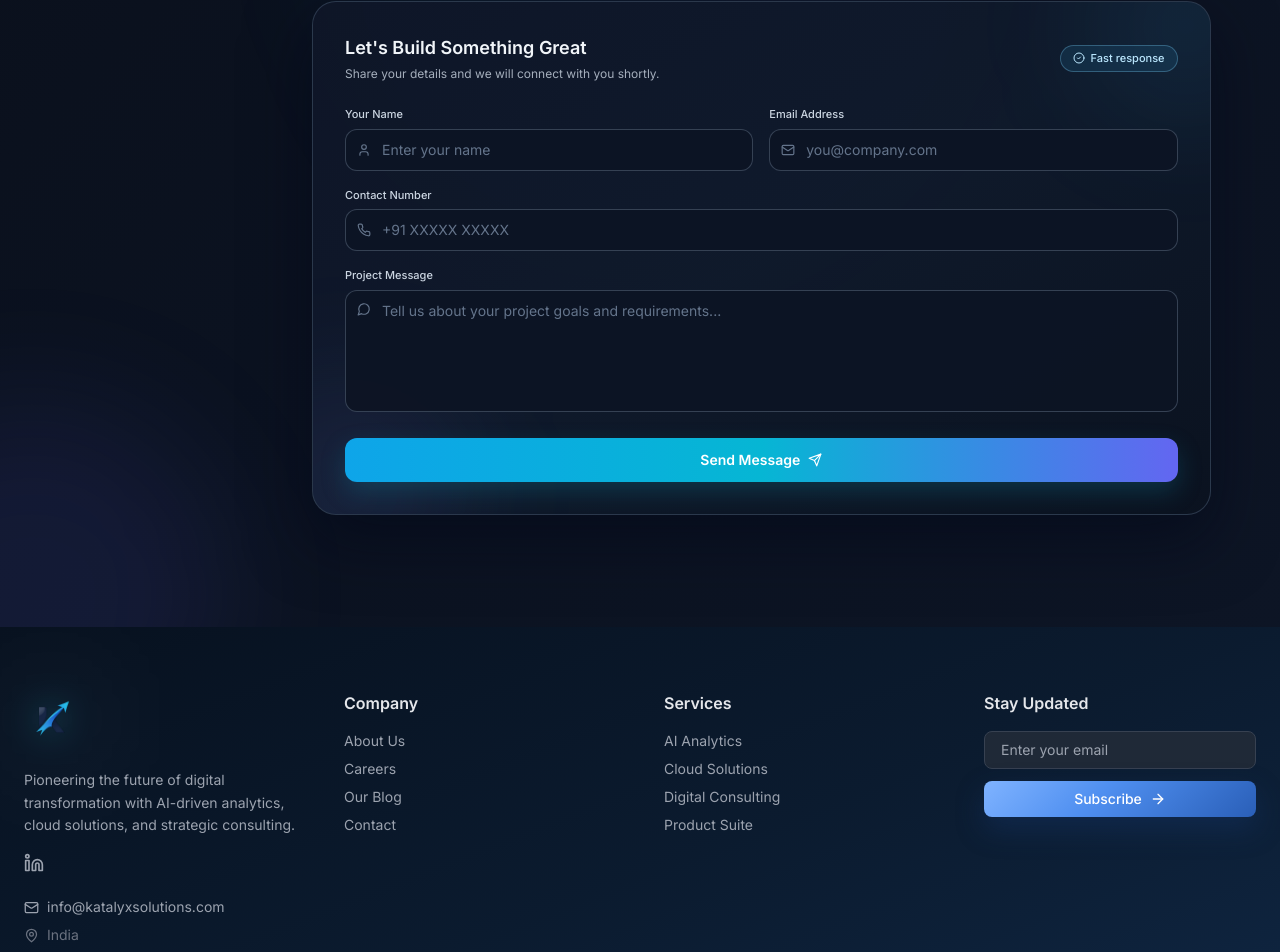
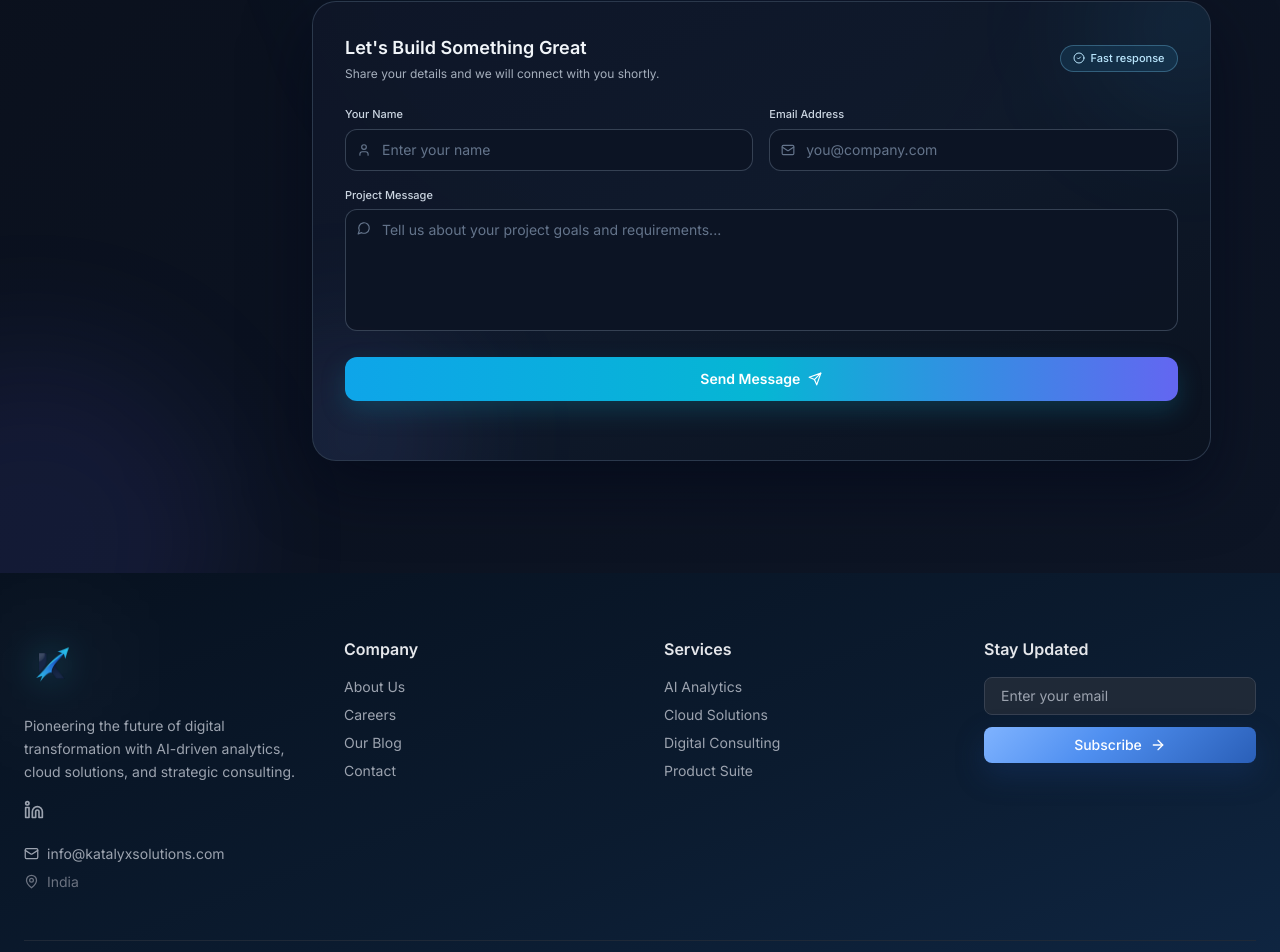
Before and after one commit to vish4lsharma/katalyxsolution, a React (Vite) app: page /contact in a window 1280 px wide. Shown: the part 753-1705 px from the top of the page. Built offline with nearby package versions, Linux system fonts and the light colour scheme; no server answers.

Commit message:
removed contact field from contact form

```diff
--- a/src/pages/Contact.jsx
+++ b/src/pages/Contact.jsx
@@ -258,7 +258,6 @@ const Contact = () => {
     const [formData, setFormData] = useState({
         name: '',
         email: '',
-        contact: '',
         message: '',
     });
 
@@ -288,7 +287,7 @@ const Contact = () => {
         await new Promise((resolve) => setTimeout(resolve, 900));
 
         setSubmitStatus('success');
-        setFormData({ name: '', email: '', contact: '', message: '' });
+        setFormData({ name: '', email: '', message: '' });
         setIsSubmitting(false);
     };
 
@@ -464,22 +463,6 @@ const Contact = () => {
                                     </div>
 
                                     <label className="mt-4 block">
-                                        <span className="mb-1.5 block text-[11px] font-medium text-slate-300" style={{ fontFamily: 'Inter, sans-serif' }}>Contact Number</span>
-                                        <div className="relative">
-                                            <Phone size={14} className="absolute left-3 top-1/2 -translate-y-1/2 text-slate-500" />
-                                            <input
-                                                type="text"
-                                                name="contact"
-                                                value={formData.contact}
-                                                onChange={handleInputChange}
-                                                required
-                                                placeholder="+91 XXXXX XXXXX"
-                                                className="w-full rounded-xl bg-[#0d1524]/95 border border-slate-600/70 pl-9 pr-3.5 py-2.5 text-sm text-slate-100 placeholder:text-slate-500 outline-none transition-all focus:border-sky-400/80 focus:ring-2 focus:ring-sky-400/20"
-                                            />
-                                        </div>
-                                    </label>
-
-                                    <label className="mt-4 block">
                                         <span className="mb-1.5 block text-[11px] font-medium text-slate-300" style={{ fontFamily: 'Inter, sans-serif' }}>Project Message</span>
                                         <div className="relative">
                                             <MessageCircle size={14} className="absolute left-3 top-3 text-slate-500" />
```
